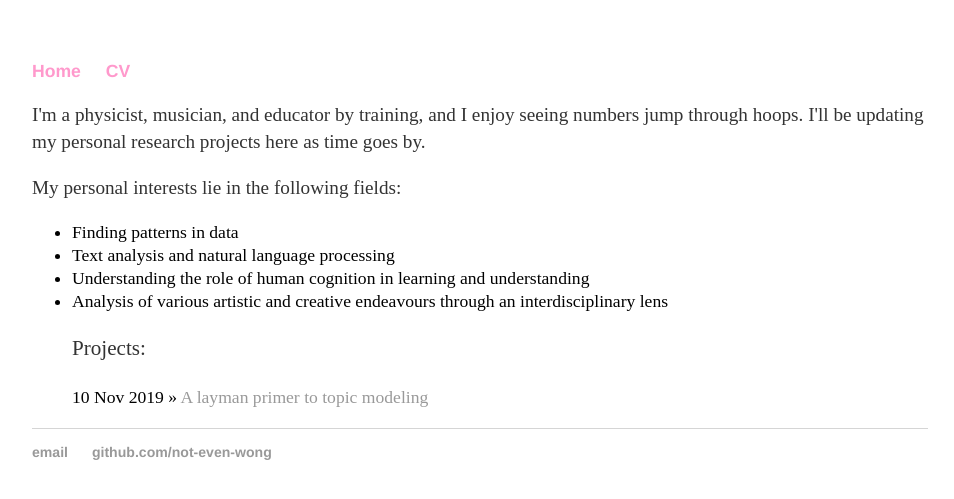
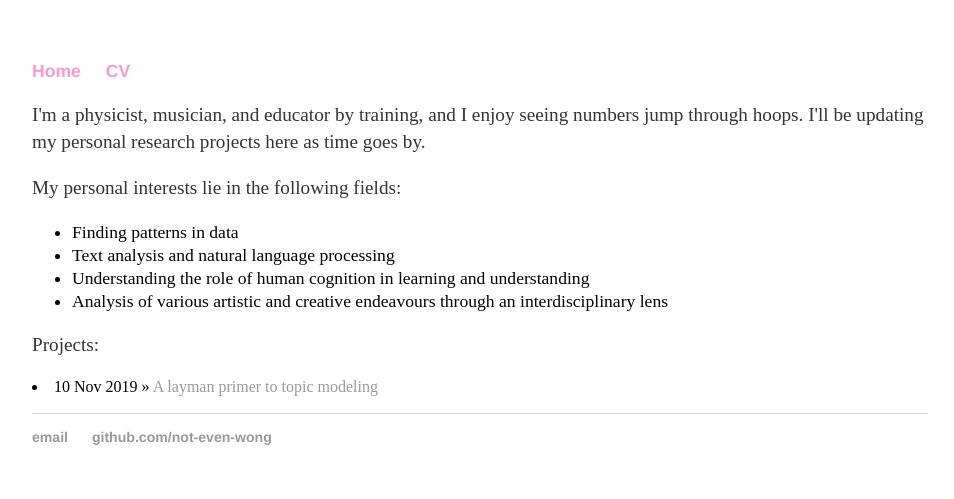
Before and after one commit to not-even-wong/not-even-wong.github.io, a Jekyll site: the page built from index.html, in a window 1280 px wide. Shown: the top 499 px of the page, without its empty margins (160-1114 px from the left). Built offline with Jekyll 4.4.1, drawn with Linux system fonts in a browser that asks for light colours.

Commit message:
Update index.html

```diff
--- a/index.html
+++ b/index.html
@@ -2,7 +2,7 @@
 layout: default
 title: Not Even Wong - an amateur data analysis repository
 ---
-<div class="blurb">
+<div>
 	<p>I'm a physicist, musician, and educator by training, and I enjoy seeing numbers jump through hoops. I'll be updating my personal research projects here as time goes by.</p>
         <p>My personal interests lie in the following fields:</p>
         <ul>
@@ -11,11 +11,12 @@
         <li>Understanding the role of human cognition in learning and understanding</li>
         <li>Analysis of various artistic and creative endeavours through an interdisciplinary lens</li>
         </ul>
-</div><!-- /.blurb -->
-
-<ul class="posts">
+	<p></p>
 	<p>Projects:</p>
 	{% for post in site.posts %}
 	    <li><span>{{ post.date | date_to_string }}</span> » <a href="{{ post.url }}" title="{{ post.title }}">{{ post.title }}</a></li>
 	{% endfor %}
+</div>
+
+<ul class="posts">
 </ul>
```
